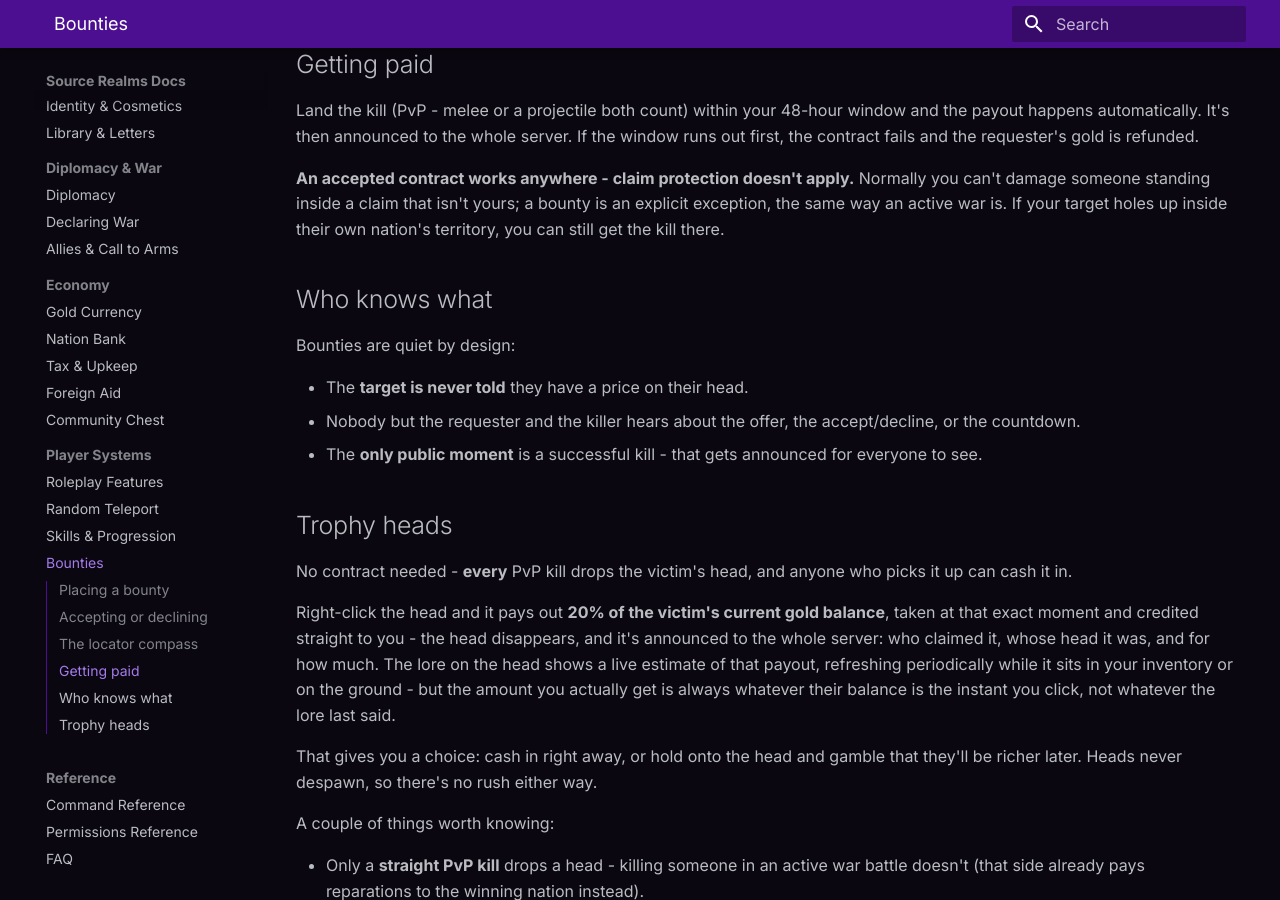
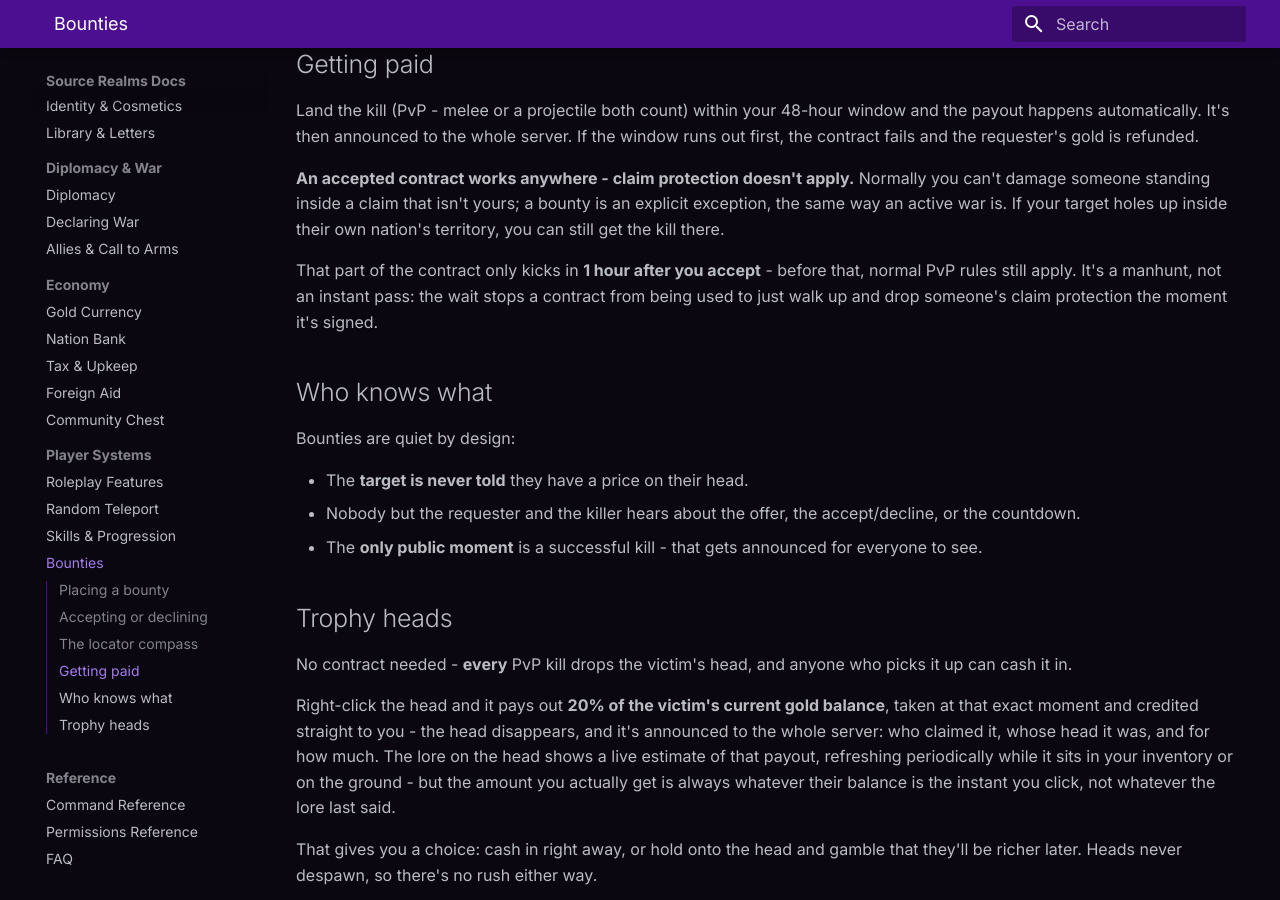
Before and after one commit to SourceRealms/sourcerealms-docs, an MkDocs documentation site: the page built from docs/bounties.md, in a window 1280 px wide and 900 px high, scrolled down 1117 px. Built offline with MkDocs 1.6.1 and Material for MkDocs 9.7.7, drawn with Linux system fonts in a browser that asks for light colours.

Commit message:
Document the 1-hour delay before a bounty's claim-protection bypass activates

```diff
--- a/docs/bounties.md
+++ b/docs/bounties.md
@@ -55,6 +55,10 @@ someone standing inside a claim that isn't yours; a bounty is an explicit except
 active war is. If your target holes up inside their own nation's territory, you can still get the
 kill there.
 
+That part of the contract only kicks in **1 hour after you accept** - before that, normal PvP rules
+still apply. It's a manhunt, not an instant pass: the wait stops a contract from being used to just
+walk up and drop someone's claim protection the moment it's signed.
+
 ## Who knows what
 
 Bounties are quiet by design:
```
